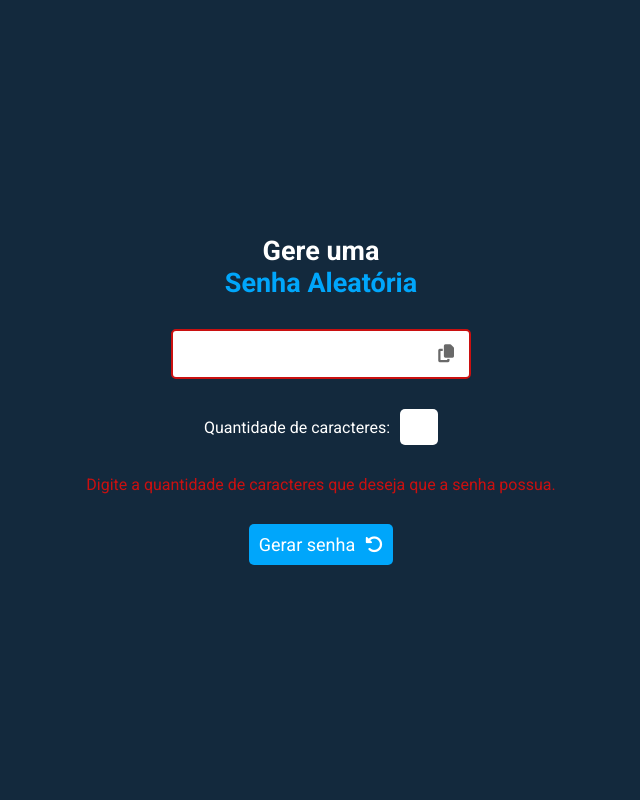
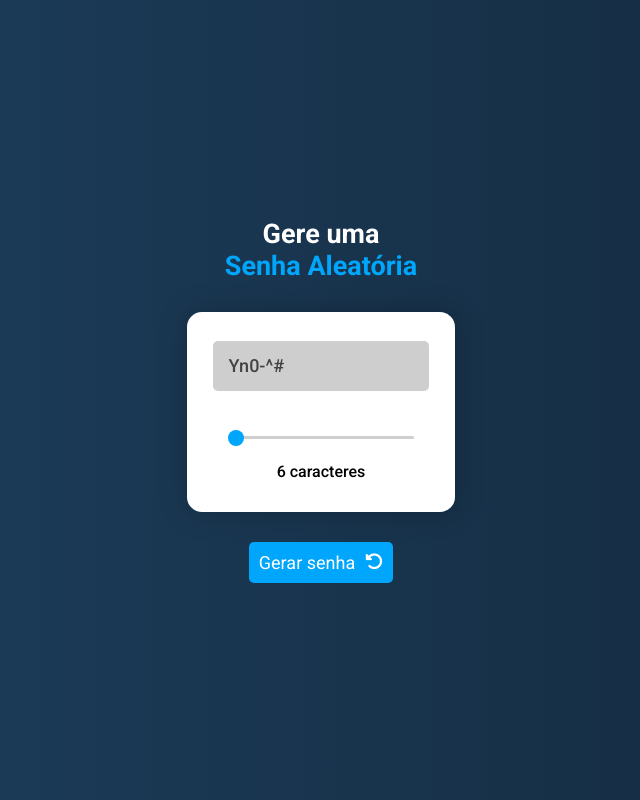
Before and after one commit to pedrsmc/meus-codigos, a plain HTML site: page web/password generator/index.html in a window 1280 px wide. Both pictures are taken after a click on the button "Gerar senha". Shown: the whole page, without its empty margins (319-959 px from the left). Drawn offline with Linux system fonts and the light colour scheme.

Commit message:
Add files via upload

```diff
--- a/web/password generator/css/styles.css
+++ b/web/password generator/css/styles.css
@@ -9,13 +9,16 @@
 
 body {
     display: flex;
+    width: 100vw;
     height: 100vh;
     justify-content: center;
     align-items: center;
-    background: #13293d;
+    background: linear-gradient(90deg,#1e405f, #13293d);
 }
 
 .container {
+    width: 100%;
+    height: 100%;
     display: flex;
     flex-direction: column;
     justify-content: center;
@@ -35,32 +38,28 @@ body {
 
 .input-box {
     display: flex;
-    justify-content: space-between;
+    justify-content: center;
     align-items: center;
-    padding: 10px;
-    width: 300px;
-    height: 50px;
+    flex-direction: column;
     background: #fff;
-    border-radius: 5px;
-    font-size: 18px;
-    cursor: pointer;
+    width: 21%;
+    height: 25%;
+    border-radius: 15px;
+    box-shadow: 0px 0px 30px #00000038;
 }
 
 .input-box input {
-    width: 100%;
-    height: 50px;
-    background: transparent;
+    width: 80%;
+    height: 25%;
+    padding: 15px;
+    background: #cecece;
     border: none;
     outline: none;
     border-radius: 5px;
     font-size: 18px;
-    cursor: pointer;
-}
-
-.input-box i {
-    color: #696969;
-    cursor: pointer;
-    border: 5px solid #fff;
+    font-weight: 500;
+    cursor: default;
+    color: #424242;
 }
 
 .container button {
@@ -78,7 +77,7 @@ body {
 }
 
 .container button:hover {
-    background: #2a628f;
+    background: #00a6fb;
     transition: .3s ease-in-out;
 }
 
@@ -89,33 +88,41 @@ body {
 
 .length-box {
     display: flex;
-    gap: 10px;
+    flex-direction: column;
     justify-content: center;
     align-items: center;
+    margin-top: 30px;
+    width: 100%;
+    gap: 10px;
 }
 
-.length-box input {
-    display: flex;
-    justify-content: center;
-    align-items: center;
-    width: 38px;
-    font-size: 14px;
+.length-box input[type=range]{
+    -webkit-appearance: none;
+    background: transparent;
+}
+
+.length-box input[type=range]::-webkit-slider-thumb {
+    -webkit-appearance: none;
+    border: none;
+    height: 16px;
+    width: 16px;
+    border-radius: 50%;
+    background: #00a6fb;
+    margin-top: -6px;
+}
+
+.length-box input[type=range]::-webkit-slider-runnable-track {
+    width: 300px;
+    height: 3px;
+    background: #cecece;
+    border: none;
+    border-radius: 3px;
+}
+
+.length-box input[type=range]:focus {
     outline: none;
-    border: none;
-    padding: 10px;
-    border-radius: 5px;
+}
+
+#lengthText {
     font-weight: 500;
 }
-
-input[type=number]::-webkit-inner-spin-button {
-    -webkit-appearance: none;
-
-}
-
-.length-box p {
-    color: #fff;
-}
-
-#advice {
-    color: #ca1010;
-}
--- a/web/password generator/index.html
+++ b/web/password generator/index.html
@@ -12,21 +12,22 @@
 <body>
     <div class="container">
         <h1>Gere uma<br><span>Senha Aleatória</span></h1>
+
         <div class="input-box">
             <input type="text" id="password" readonly>
-            <i class="fa-solid fa-copy" id="copyBtn"></i>
+
+            <div class="length-box">
+                <input type="range" min="6" max="25" value="6" id="length">
+                <p id="lengthText">6 caracteres</p>
+            </div>
         </div>
-        <div class="length-box">
-            <p>Quantidade de caracteres:</p>
-            <input type="number" id="length">
-        </div>
+
         <p id="advice">
 
-        </p>
-        <button id="generateBtn">
-            Gerar senha
-            <i class="fa-solid fa-rotate-left"></i>
-        </button>
+            <button id="generateBtn">
+                Gerar senha
+                <i class="fa-solid fa-rotate-left"></i>
+            </button>
     </div>
 
     <script src="js/script.js"></script>
--- a/web/password generator/js/script.js
+++ b/web/password generator/js/script.js
@@ -1,9 +1,7 @@
 const generateBtn = document.querySelector('#generateBtn')
 const password = document.querySelector('#password')
-const inputBox = document.querySelector('.input-box')
-const copyBtn = document.querySelector('#copyBtn')
 const lengthInput = document.querySelector('#length')
-const advice = document.querySelector("#advice")
+const lengthText = document.querySelector("#lengthText")
 
 const upperCase = "ABCDEFGHIJKLMNOPQRSTUVWXYZ"
 const lowerCase = "abcdefghijklmnopqrstuvwxyz"
@@ -12,40 +10,10 @@ const symbol = "!@#$%^&*()_+{}][=-<>/"
 
 const allChars = upperCase + lowerCase + number + symbol
 
-generateBtn.addEventListener('click', validation)
-password.addEventListener('click', verifyFirtClick)
-copyBtn.addEventListener('click', verifyFirtClick)
 
-function validation() {
-    let value = lengthInput.value
-
-    if (value == "") {
-        inputBox.style.border = "2px solid #ca1010"
-        advice.textContent = "Digite a quantidade de caracteres que deseja que a senha possua."
-    } else {
-        if (value < 6) {
-            inputBox.style.border = "2px solid #ca1010"
-            advice.textContent = "Quantidade de caracteres muito baixa!"
-        } else if (value > 50) {
-            inputBox.style.border = "2px solid #ca1010"
-            advice.textContent = "Quantidade de caracteres muito alta!"
-        } else {
-            inputBox.style.border = ""
-            advice.textContent = ""
-            generatePassword(value)
-        }
-    }
-}
-
-function verifyFirtClick() {
-    if (password.value != "") {
-        copyPassword()
-    } else {
-    }
-}
-
-function generatePassword(length) {
-    length = lengthInput.value
+generateBtn.addEventListener('click', () => {
+    password.style.border = "none"
+    let length = lengthInput.value
     let newPassword = ""
 
     newPassword += upperCase[Math.floor(Math.random() * upperCase.length)]
@@ -58,10 +26,23 @@ function generatePassword(length) {
     }
 
     password.value = newPassword
-}
+    password.style.cursor = "pointer"
+})
+
+password.addEventListener('click', () => {
+    if (password.value != "") {
+        copyPassword()
+    }
+})
+
+lengthInput.addEventListener('input', () => {
+    const length = lengthInput.value;
+    lengthText.innerHTML = `${length} caracteres`;
+});
 
 function copyPassword() {
     password.select()
     document.execCommand("copy")
-    alert('A senha gerada foi copiada com sucesso.')
+
+    password.style.border = "solid 2px #008cff"
 }
```
